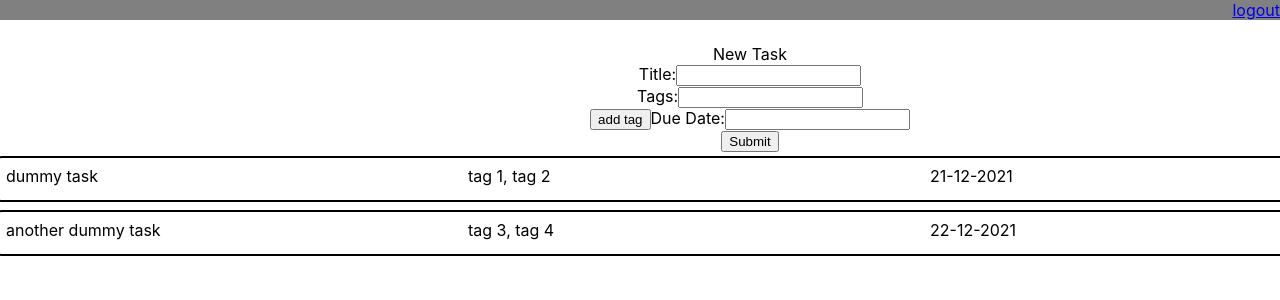
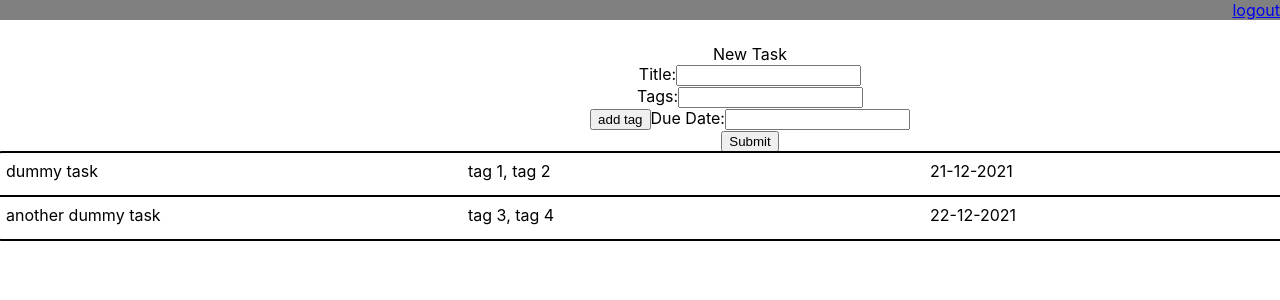
Before and after one commit to Yuuupie/stubook-fe-react, a React (Create React App) app: page /tasklist in a window 1280 px wide. Shown: the top 300 px of the page. Built offline with nearby package versions, Linux system fonts and the light colour scheme.

Commit message:
Minor refactoring

```diff
--- a/src/components/Stubook.scss
+++ b/src/components/Stubook.scss
@@ -1,4 +1,3 @@
-.image {
+.button-image {
   height: 80%;
-  // width: 80%;
 }
--- a/src/components/Tasks/Task.js
+++ b/src/components/Tasks/Task.js
@@ -10,11 +10,11 @@ const Task = (props) => {
       <div className='task-single__field'>{props.tags.join(', ')}</div>
       <div className='task-single__field'>{props.dueDate}</div>
       <div className='task-single__buttons'>
-        <button className='task-single__buttons__edit'>
-          <img className='image' alt='edit' src={editButton}/>
+        <button className='task-single__buttons__button'>
+          <img className='button-image' alt='edit' src={editButton}/>
         </button>
-        <button className='task-single__buttons__delete'>
-          <img className='image' alt='delete' src={deleteButton}/>
+        <button className='task-single__buttons__button'>
+          <img className='button-image' alt='delete' src={deleteButton}/>
         </button>
       </div>
     </div>
--- a/src/components/Tasks/Task.scss
+++ b/src/components/Tasks/Task.scss
@@ -5,19 +5,27 @@
   flex-direction: column;
   align-items: center;
 
+
   .task-single {
+    width: 1500px;
+    padding: 6px;
     border: 2px solid;
-    border-radius: 10px;
-    padding: 6px;
-    margin: 4px;
+    margin: -1px;
     display: flex;
-    width: 1500px;
+
+    &:first-of-type {
+      border-radius: 10px 10px 0 0;
+    }
+
+    &:last-of-type {
+      border-radius: 0 0 10px 10px;
+    }
 
     &__field {
+      width: 450px;
       margin: 2px 6px;
       display: inline-block;
       text-align: left;
-      width: 450px;
     }
 
     &__buttons {
@@ -26,20 +34,9 @@
       flex-grow: 1;
 
       &__button {
-        border: unset;
-        background-color: unset;
-        padding: unset;
+        all: unset;
         height: 30px;
         margin: 0 10px;
-        // padding: 0 8px;
-      }
-
-      &__edit {
-        @extend .task-single__buttons__button;
-      }
-
-      &__delete {
-        @extend .task-single__buttons__button;
       }
     }
   }
--- a/src/components/Tasks/TaskCreator.js
+++ b/src/components/Tasks/TaskCreator.js
@@ -14,18 +14,14 @@ const TaskCreator = () => {
     let tags = []
     for (let i = 0; i < tagCount; i++) {
       tags.push(
-      <>
-        <input className='task-creator__tag' ref={element => {tagRefs.current[i] = element}}/>
-        <br/>
-      </>
+        <>
+          <input className='task-creator__tag' ref={element => {tagRefs.current[i] = element}}/>
+          <br/>
+        </>
       )
     }
+
     return tags
-  }
-
-  const addTag = (event) => {
-    event.preventDefault()
-    setTagCount(tagCount + 1)
   }
 
   const createTask = (event) => {
@@ -45,7 +41,8 @@ const TaskCreator = () => {
 
       <label>Tags:</label>
       {printTags()}
-      {tagCount < 5 && <button onClick={addTag}>add tag</button>}
+      {tagCount < 5 &&
+      <button type='button' onClick={() => setTagCount(tagCount + 1)}>add tag</button>}
 
       <label>Due Date:</label>
       <input ref={dueDateRef} required/><br/>
--- a/src/components/Tasks/TaskList.js
+++ b/src/components/Tasks/TaskList.js
@@ -1,4 +1,4 @@
-import { useState, useEffect, createContext } from 'react'
+import { useState, createContext } from 'react'
 import Task from './Task'
 import TaskCreator from './TaskCreator'
 import './Task.scss'
@@ -29,8 +29,8 @@ const TaskList = () => {
     <div className='task-list'>
       <TasksContext.Provider value={{tasks, setTasks}}>
         <TaskCreator/>
-        {tasks.map(task => {
-          return <Task title={task.title} tags={task.tags} dueDate={task.dueDate}/>
+        {tasks.map((task, index) => {
+          return <Task title={task.title} tags={task.tags} dueDate={task.dueDate} index={index}/>
         })}
       </TasksContext.Provider>
     </div>
--- a/src/components/forms/Form.scss
+++ b/src/components/forms/Form.scss
@@ -1,6 +1,6 @@
 .form {
+  width: 310px;
   margin: auto;
-  width: 310px;
 
   &__row {
     display: flex;
```
